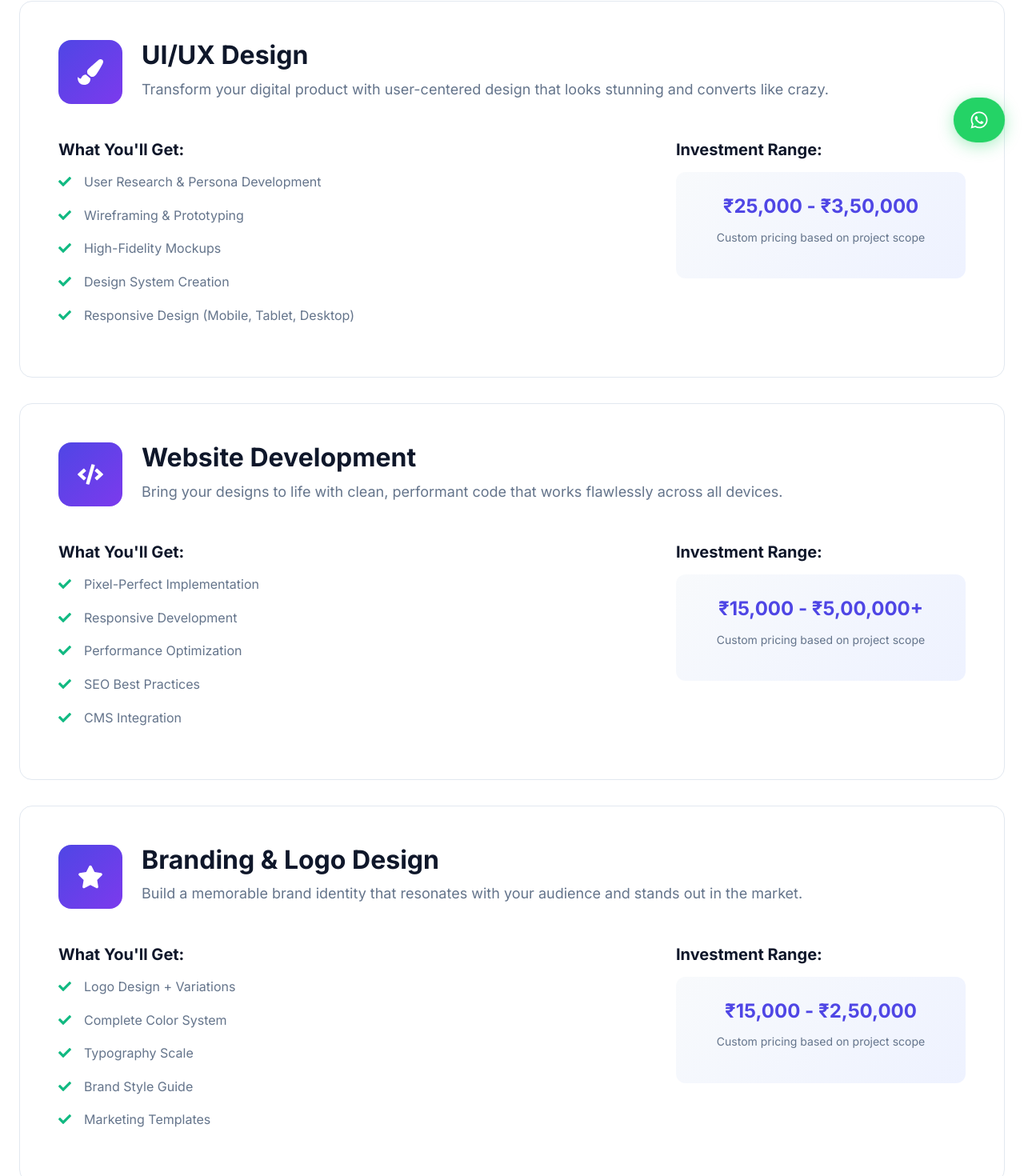
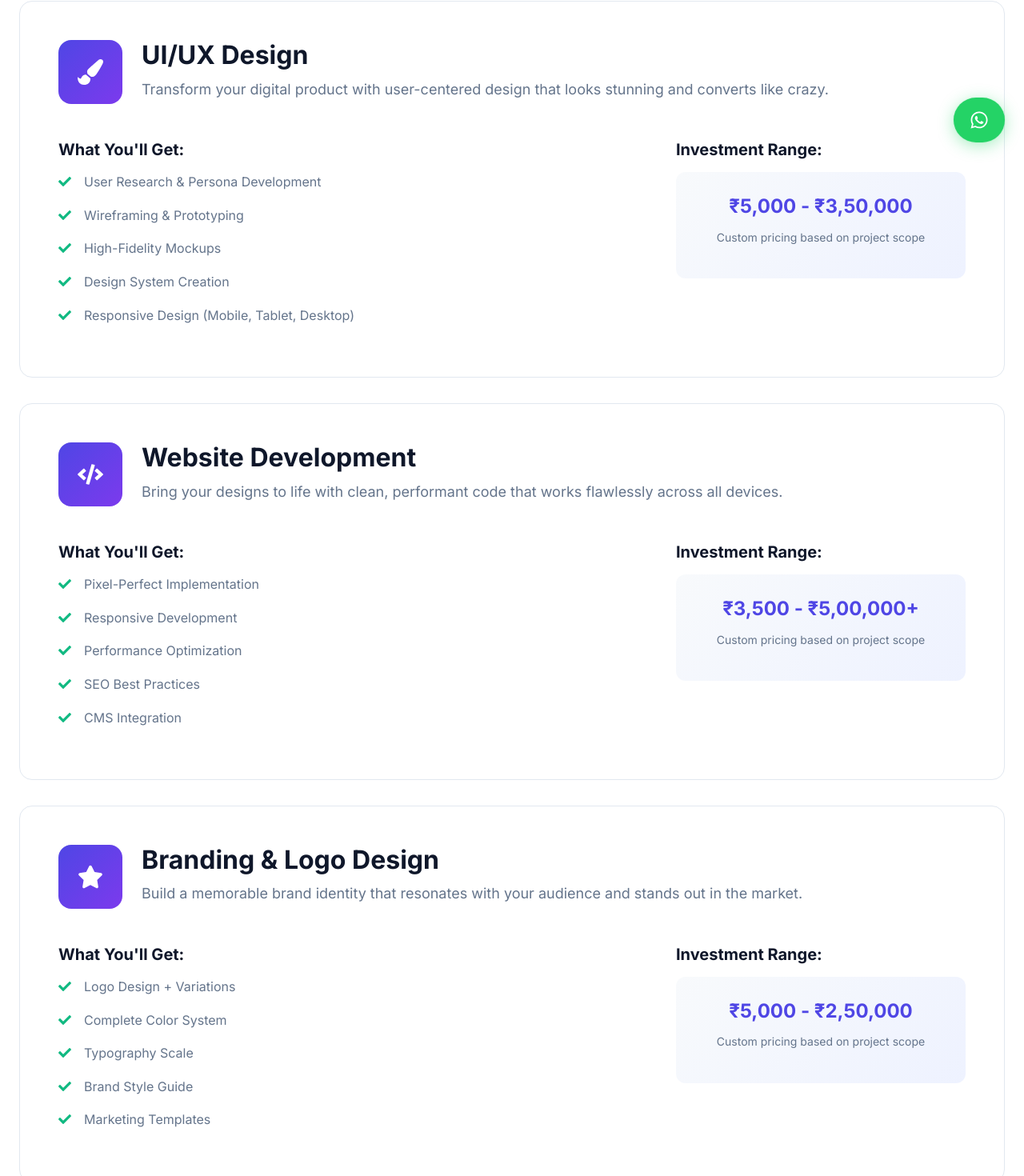
Before and after one commit to work-projt-vansh/pixelnest-studio-site, a React (Create React App) app: page /services in a window 1280 px wide. Shown: the part 598-2068 px from the top of the page at 80% size. Built offline with nearby package versions, Linux system fonts and the light colour scheme.

Commit message:
Feat: Update UI/UX pricing, add new budget range, and other content updates

```diff
--- a/src/components/home/Hero.js
+++ b/src/components/home/Hero.js
@@ -59,7 +59,7 @@ const Hero = () => {
             >
               <div className="trust-item">
                 <FaCheckCircle />
-                <span>50+ Projects Delivered</span>
+                <span>8+ Projects Delivered</span>
               </div>
               <div className="trust-item">
                 <FaCheckCircle />
--- a/src/data/services.js
+++ b/src/data/services.js
@@ -11,7 +11,7 @@ export const services = [
       "Design Systems",
       "Responsive Design"
     ],
-    pricing: "₹25,000 - ₹3,50,000"
+    pricing: "₹5,000 - ₹3,50,000"
   },
   {
     id: 2,
@@ -25,7 +25,7 @@ export const services = [
       "CMS Integration",
       "E-commerce Solutions"
     ],
-    pricing: "₹15,000 - ₹5,00,000+"
+    pricing: "₹3,500 - ₹5,00,000+"
   },
   {
     id: 3,
@@ -39,7 +39,7 @@ export const services = [
       "Typography System",
       "Brand Guidelines"
     ],
-    pricing: "₹15,000 - ₹2,50,000"
+    pricing: "₹5,000 - ₹2,50,000"
   }
 ];
 
--- a/src/pages/Contact.js
+++ b/src/pages/Contact.js
@@ -205,6 +205,7 @@ const Contact = () => {
                       className={errors.budget ? 'error' : ''}
                     >
                       <option value="">Select...</option>
+                      <option value="3.5-15k">₹3,500 - ₹15,000</option>
                       <option value="15-50k">₹15,000 - ₹50,000</option>
                       <option value="50-100k">₹50,000 - ₹1,00,000</option>
                       <option value="100-250k">₹1,00,000 - ₹2,50,000</option>
--- a/src/pages/Services.js
+++ b/src/pages/Services.js
@@ -17,7 +17,7 @@ const Services = () => {
         "Design System Creation",
         "Responsive Design (Mobile, Tablet, Desktop)"
       ],
-      pricing: "₹25,000 - ₹3,50,000"
+      pricing: "₹5,000 - ₹3,50,000"
     },
     {
       id: 2,
@@ -31,7 +31,7 @@ const Services = () => {
         "SEO Best Practices",
         "CMS Integration"
       ],
-      pricing: "₹15,000 - ₹5,00,000+"
+      pricing: "₹3,500 - ₹5,00,000+"
     },
     {
       id: 3,
@@ -45,7 +45,7 @@ const Services = () => {
         "Brand Style Guide",
         "Marketing Templates"
       ],
-      pricing: "₹15,000 - ₹2,50,000"
+      pricing: "₹5,000 - ₹2,50,000"
     }
   ];
 
```
